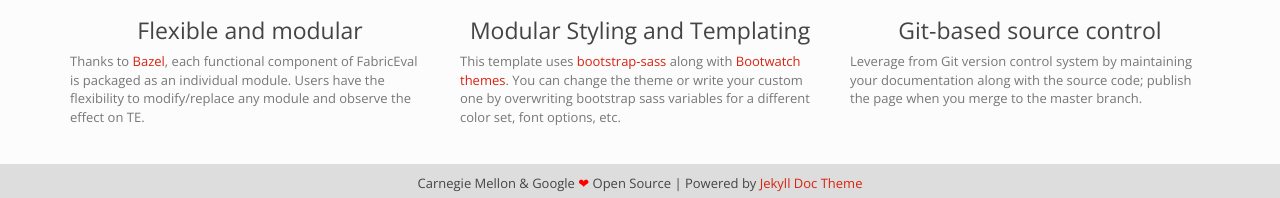
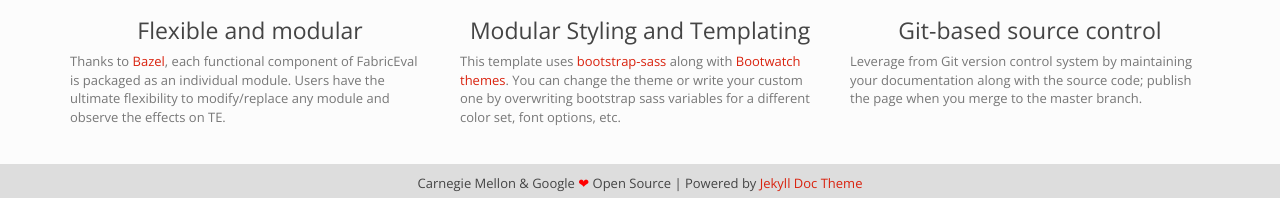
Before and after one commit to shuoshuc/FabricEval, a Jekyll site: the page built from docs/index.html, in a window 1280 px wide and 963 px high. Shown: the part 762-960 px from the top of the window. Built offline with Jekyll 4.4.1, drawn with Linux system fonts in a browser that asks for light colours.

Commit message:
Change column text.

```diff
--- a/docs/index.html
+++ b/docs/index.html
@@ -34,7 +34,7 @@ layout: default
             <h3 class="text-center">Flexible and modular</h3>
             <p>
             Thanks to <a href="https://bazel.build/">Bazel</a>, each functional component of FabricEval is packaged as an individual module.
-            Users have the flexibility to modify/replace any module and observe the effect on TE.
+            Users have the ultimate flexibility to modify/replace any module and observe the effects on TE.
             </p>
         </div>
         <div class="col-sm-4">
```
